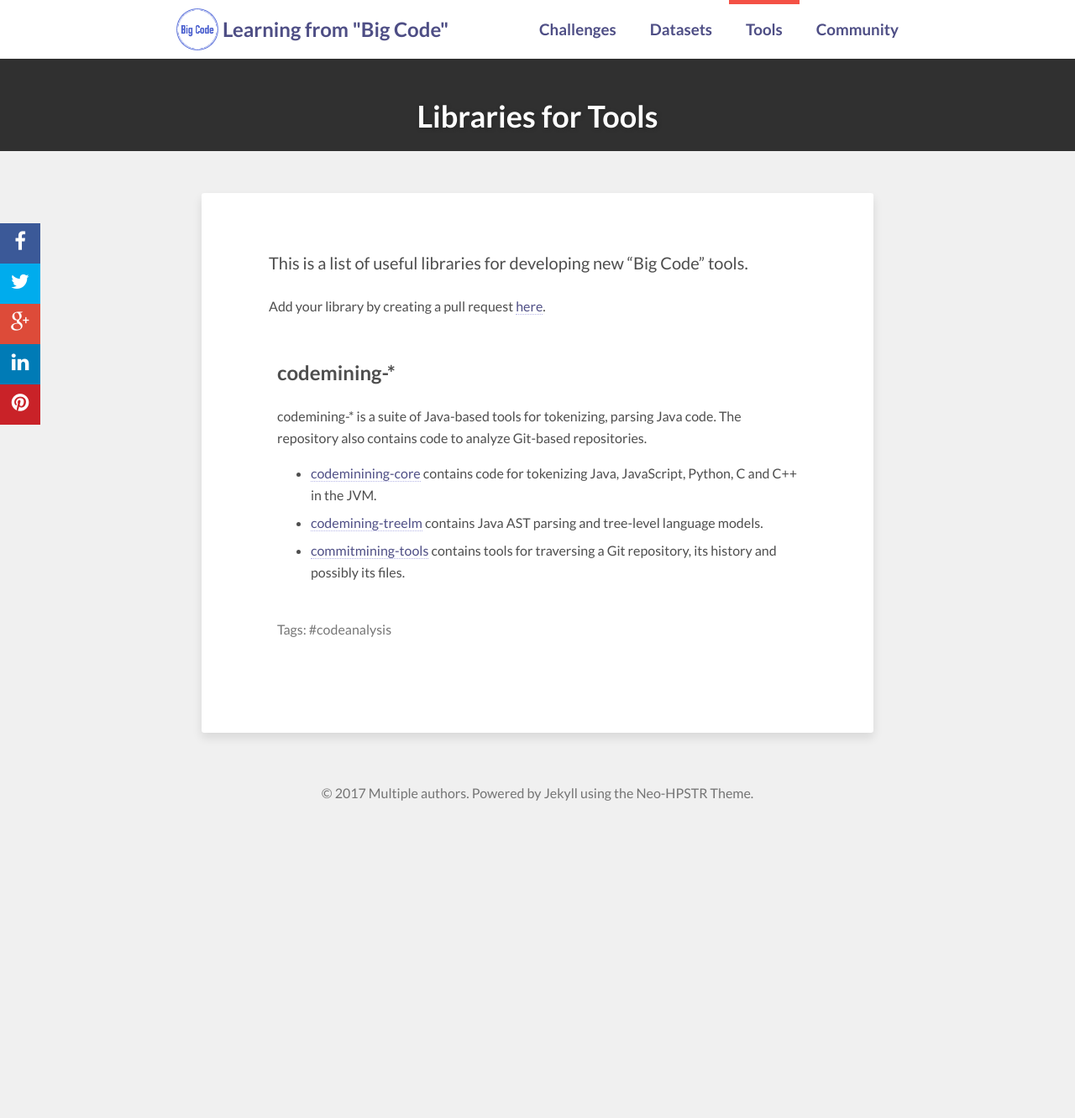
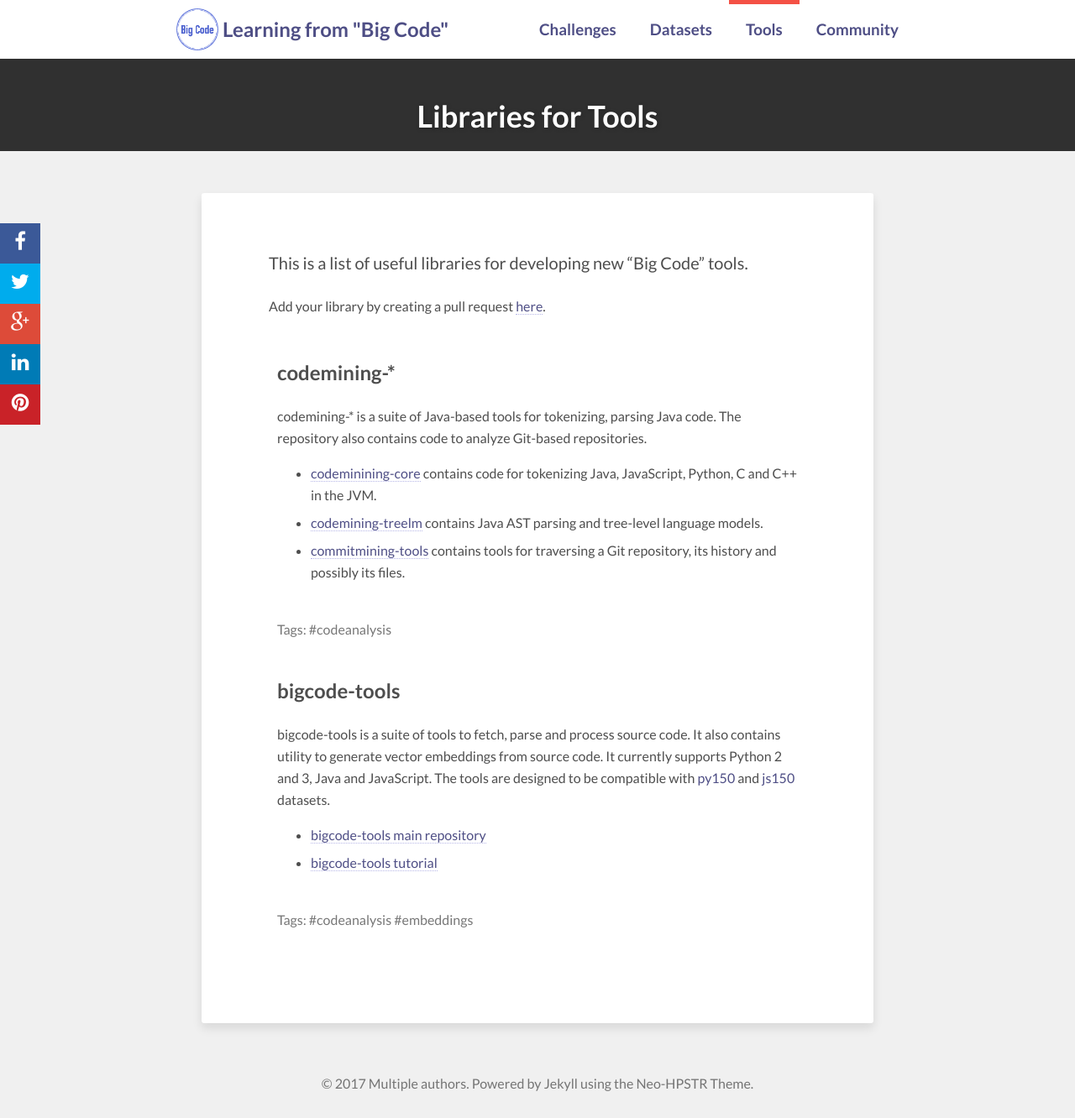
Before and after one commit to learnbigcode/learnbigcode.github.io, a Jekyll site: the page built from tools/libs/index.md, in a window 1280 px wide and 1332 px high. Shown: the whole window at 84% size. Built offline with Jekyll 4.4.1, drawn with Linux system fonts in a browser that asks for light colours; nearby versions of some CDN libraries; comment, search, counter and statistics services are not loaded.

Commit message:
Add bigcode-tools to libraries page

```diff
--- a/tools/libs/index.md
+++ b/tools/libs/index.md
@@ -26,3 +26,20 @@ The repository also contains code to analyze Git-based repositories.
 </ul>
 <br/><span class="tags">Tags: #codeanalysis</span>
 </div>
+
+
+<div class="highlightitem">
+<h2>bigcode-tools</h2>
+
+bigcode-tools is a suite of tools to fetch, parse and process source code.
+It also contains utility to generate vector embeddings from source code.
+It currently supports Python 2 and 3, Java and JavaScript.
+The tools are designed to be compatible with <a href="http://www.srl.inf.ethz.ch/py150.php">py150</a> and <a href="http://www.srl.inf.ethz.ch/js150.php">js150</a> datasets.
+
+
+<ul>
+<li><a href="https://github.com/tuvistavie/bigcode-tools">bigcode-tools main repository</a></li>
+<li><a href="https://github.com/tuvistavie/bigcode-tools/blob/master/doc/tutorial.md">bigcode-tools tutorial</a></li>
+</ul>
+<br/><span class="tags">Tags: #codeanalysis #embeddings</span>
+</div>
```
